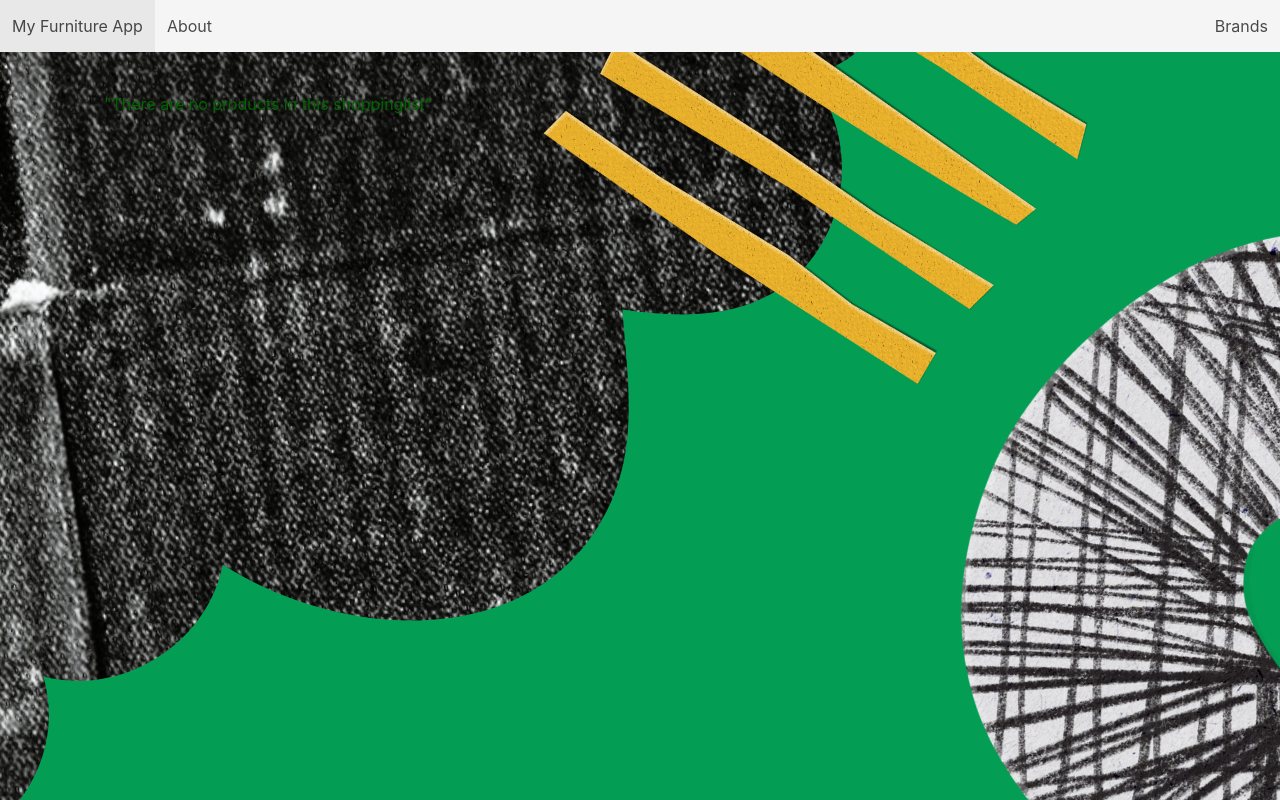
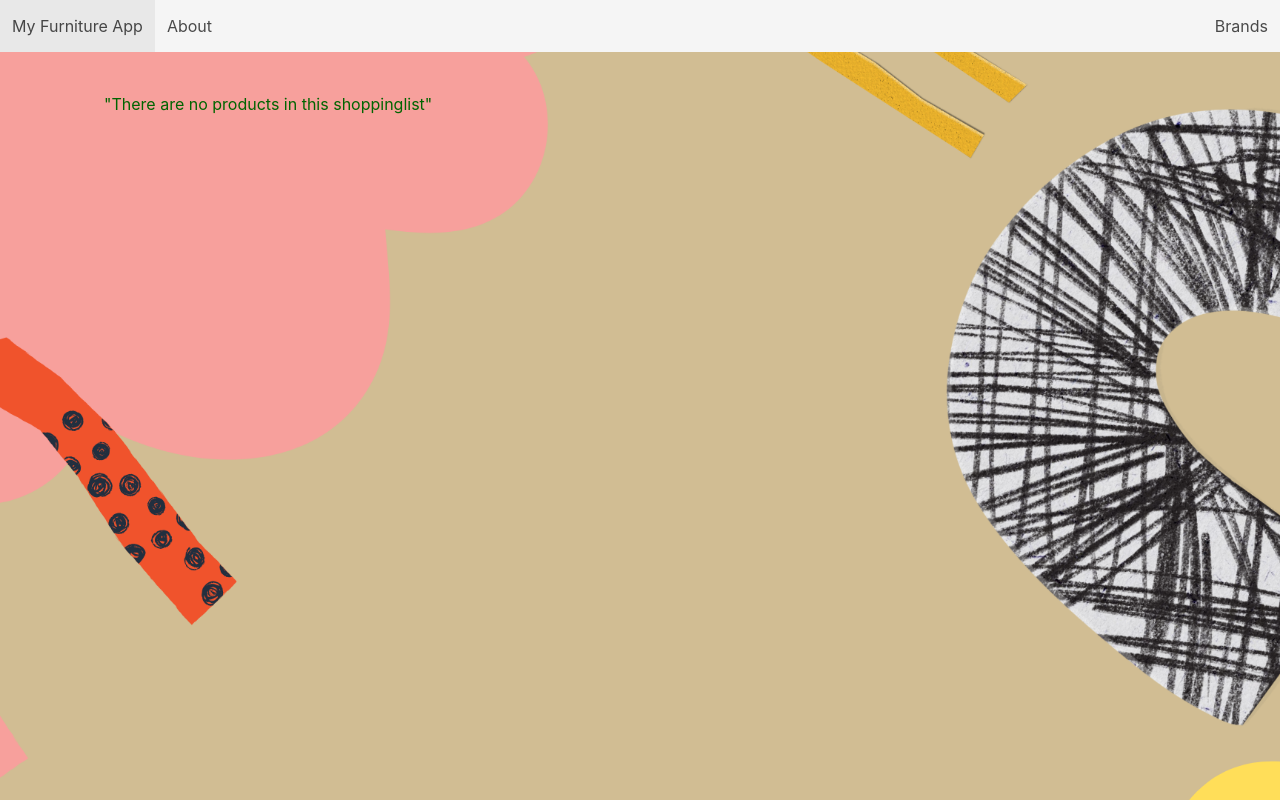
Before and after one commit to Sunjang1009/django-furniture-app, a Django app: page / in a window 1280 px wide. Run offline with Django 4.2, Linux system fonts and the light colour scheme; data that the repository does not hold is empty.

Commit message:
updated css file with background image with canva

```diff
--- a/main_app/static/styles/main.css
+++ b/main_app/static/styles/main.css
@@ -1,6 +1,9 @@
 body {
     /* background-color: white; */
-    background: url("/static/img/mini_project_bg.png") 50% 0 no-repeat fixed;
+    background-image: url('/static/img/bg.png');
+    background-repeat: no-repeat;
+    background-attachment: fixed;
+    background-size: 100%;
     color: darkgreen;
     min-height: 100vh;
 }
```
Also changed, not shown: main_app/static/img/bg.png (added).
